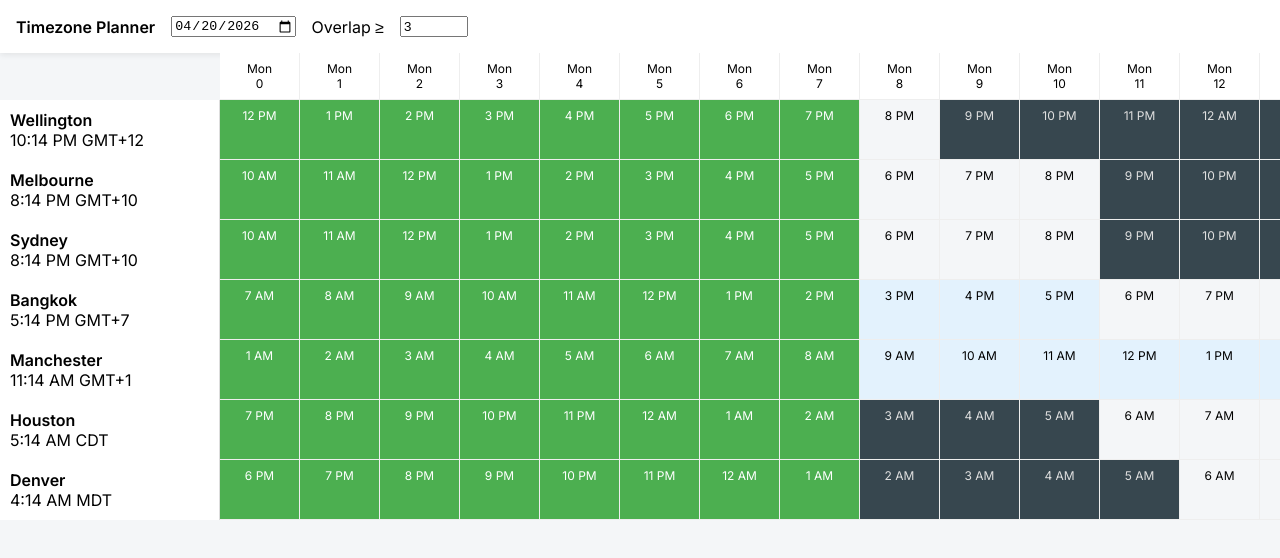
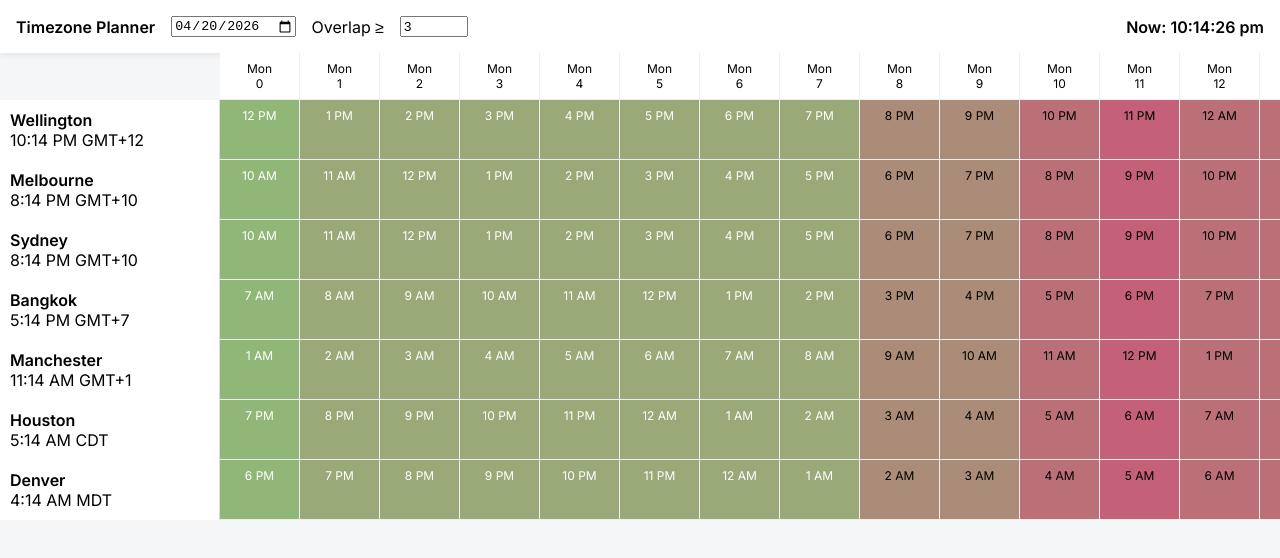
Before and after one commit to lomasnz/timezone, a plain HTML site: page index.html in a window 1280 px wide. Drawn offline with Linux system fonts and the light colour scheme.

Commit message:
Refactor CSS and implement clock functionality
Removed unused CSS classes and added a clock display.

```diff
--- a/index.html
+++ b/index.html
@@ -8,7 +8,7 @@
 
 <style>
 :root {
-  --primary: #f57c00; /* Orange */
+  --primary: #f57c00;
   --bg: #f4f6f8;
   --card: #ffffff;
 }
@@ -26,6 +26,11 @@ body {
   background: var(--card);
   box-shadow: 0 2px 6px rgba(0,0,0,0.08);
   align-items: center;
+}
+
+#clock {
+  margin-left: auto;
+  font-weight: 600;
 }
 
 .container {
@@ -67,21 +72,8 @@ body {
   background: #37474f;
   color: #e0e0e0;
 }
+
 .work { background: #e3f2fd; }
-.overlap {
-  background: #4caf50 !important;
-  color: white;
-}
-
-.nowLine {
-  position: absolute;
-  top: 0;
-  bottom: 0;
-  width: 2px;
-  background: #ff3d00;
-  z-index: 10;
-  pointer-events: none;
-}
 
 .tooltip {
   position: fixed;
@@ -97,15 +89,6 @@ body {
 .selected {
   outline: 2px solid var(--primary);
 }
-.nowLine {
-  position: absolute;
-  top: 0;
-  bottom: 0;
-  width: 2px;
-  background: #ff3d00;
-  z-index: 10;
-  pointer-events: none;
-}Ï
 </style>
 </head>
 
@@ -120,6 +103,8 @@ body {
   <input type="number" id="threshold" value="3" min="1" max="6" style="width:60px">
 
   <span id="selection"></span>
+
+  <div id="clock"></div>
 </div>
 
 <div class="container" id="scroll">
@@ -136,23 +121,17 @@ const zones = [
   { name: "Bangkok", tz: "Asia/Bangkok" },
   { name: "Manchester", tz: "Europe/London" },
   { name: "Houston", tz: "America/Chicago" },
-  { name: "Denver", tz: "America/Denver" } // 👈 add this
+  { name: "Denver", tz: "America/Denver" }
 ];
 
 let selectedCell = null;
 
-function getParts(date, tz) {
-  const parts = new Intl.DateTimeFormat("en-US", {
+function getHour(date, tz) {
+  return parseInt(new Intl.DateTimeFormat("en-US", {
     hour: "numeric",
     hour12: false,
-    weekday: "short",
     timeZone: tz
-  }).formatToParts(date);
-
-  return {
-    hour: parseInt(parts.find(p => p.type === "hour").value),
-    day: parts.find(p => p.type === "weekday").value
-  };
+  }).format(date));
 }
 
 function formatFull(date, tz) {
@@ -168,7 +147,6 @@ function render() {
   const grid = document.getElementById("grid");
   grid.innerHTML = "";
 
-  const threshold = parseInt(document.getElementById("threshold").value);
   const selectedDate = document.getElementById("datePicker").value;
   const base = selectedDate ? new Date(selectedDate + "T00:00:00") : new Date();
 
@@ -187,16 +165,20 @@ function render() {
     grid.appendChild(cell);
   }
 
-  // overlap calc
+  // HEATMAP SCORE
   let overlap = Array(48).fill(0);
 
   zones.forEach(z => {
     for (let i = 0; i < 48; i++) {
       const d = new Date(base.getTime() + i * 3600000);
-      const { hour } = getParts(d, z.tz);
-      if (hour >= 9 && hour <= 17) overlap[i]++;
+      const hour = getHour(d, z.tz);
+
+      if (hour >= 9 && hour <= 17) overlap[i] += 2;
+      else if (hour >= 7 && hour <= 19) overlap[i] += 1;
     }
   });
+
+  const maxScore = zones.length * 2;
 
   zones.forEach(zone => {
     const label = document.createElement("div");
@@ -215,7 +197,7 @@ function render() {
 
     for (let i = 0; i < 48; i++) {
       const d = new Date(base.getTime() + i * 3600000);
-      const { hour } = getParts(d, zone.tz);
+      const hour = getHour(d, zone.tz);
 
       const cell = document.createElement("div");
       cell.className = "cell";
@@ -226,11 +208,18 @@ function render() {
         timeZone: zone.tz
       }).format(d);
 
+      // Heatmap color
+      const intensity = overlap[i] / maxScore;
+      if (intensity > 0) {
+        const green = Math.floor(200 * intensity + 55);
+        const red = Math.floor(255 - green * 0.6);
+        cell.style.background = `rgb(${red}, ${green}, 120)`;
+        cell.style.color = intensity > 0.5 ? "white" : "black";
+      }
+
       if (hour < 6 || hour > 20) cell.classList.add("night");
-      if (hour >= 9 && hour <= 17) cell.classList.add("work");
-      if (overlap[i] >= threshold) cell.classList.add("overlap");
 
-      // hover tooltip
+      // tooltip
       cell.addEventListener("mousemove", e => {
         const tip = document.getElementById("tooltip");
         tip.style.display = "block";
@@ -243,7 +232,7 @@ function render() {
         document.getElementById("tooltip").style.display = "none";
       });
 
-      // click select
+      // select
       cell.addEventListener("click", () => {
         if (selectedCell) selectedCell.classList.remove("selected");
         cell.classList.add("selected");
@@ -256,28 +245,27 @@ function render() {
       grid.appendChild(cell);
     }
   });
-
-  // NOW LINE (fixed)
-  const existingLine = document.querySelector(".nowLine");
-  if (existingLine) existingLine.remove();
-
-  if (!selectedDate) {
-    const now = new Date();
-
-    const hoursFromStart = now.getHours() + now.getMinutes() / 60;
-    const offset = hoursFromStart * 80;
-
-    const line = document.createElement("div");
-    line.className = "nowLine";
-
-    // 220 = width of label column
-    line.style.left = (220 + offset) + "px";
-
-    document.getElementById("scroll").appendChild(line);
-  }Ï
 }
 
-// drag scroll
+// CLOCK
+function updateClock() {
+  const now = new Date();
+
+  const time = new Intl.DateTimeFormat("en-NZ", {
+    hour: "numeric",
+    minute: "numeric",
+    second: "numeric",
+    hour12: true,
+    timeZone: "Pacific/Auckland"
+  }).format(now);
+
+  document.getElementById("clock").innerText = "Now: " + time;
+}
+
+setInterval(updateClock, 1000);
+updateClock();
+
+// DRAG SCROLL
 const scroller = document.getElementById("scroll");
 let isDown = false, startX, scrollLeft;
 
@@ -300,7 +288,6 @@ scroller.addEventListener("mousemove", e => {
 
 document.getElementById("datePicker").valueAsDate = new Date();
 document.getElementById("datePicker").addEventListener("change", render);
-document.getElementById("threshold").addEventListener("change", render);
 
 render();
 </script>
```
